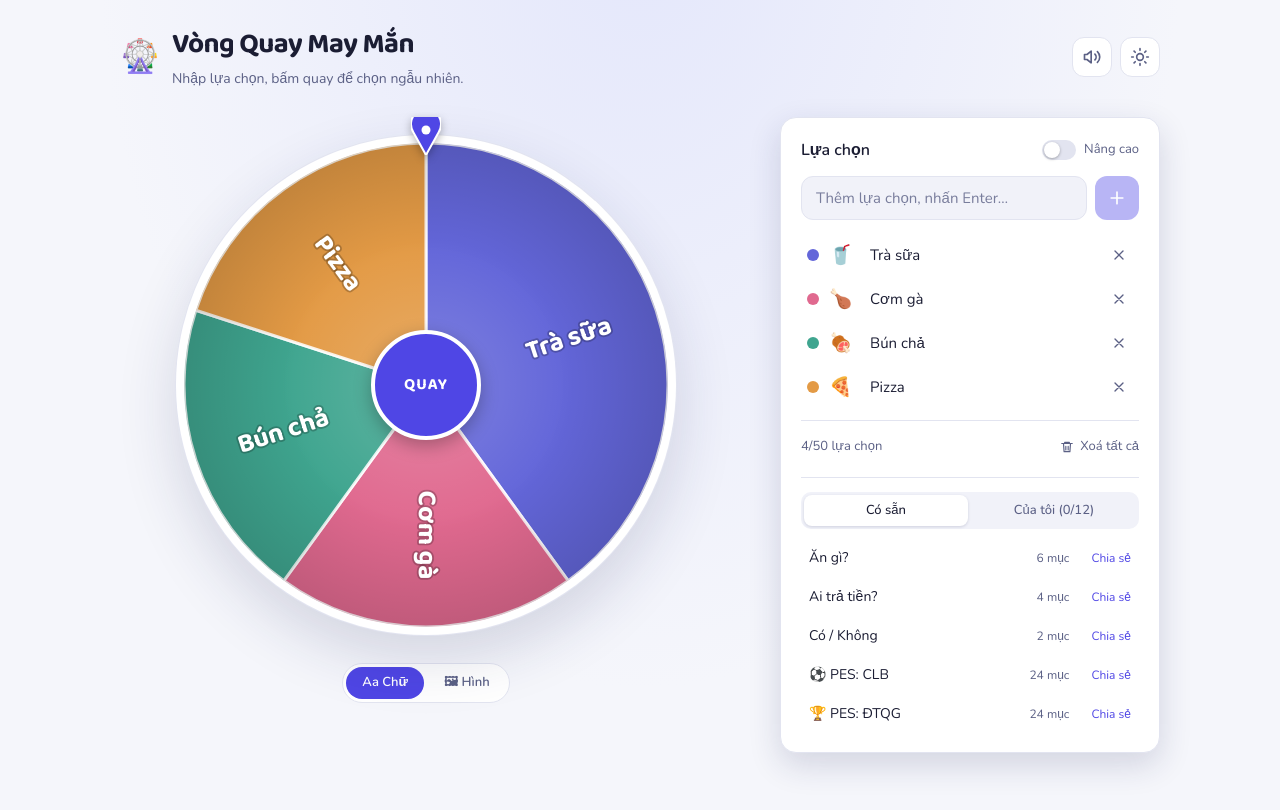
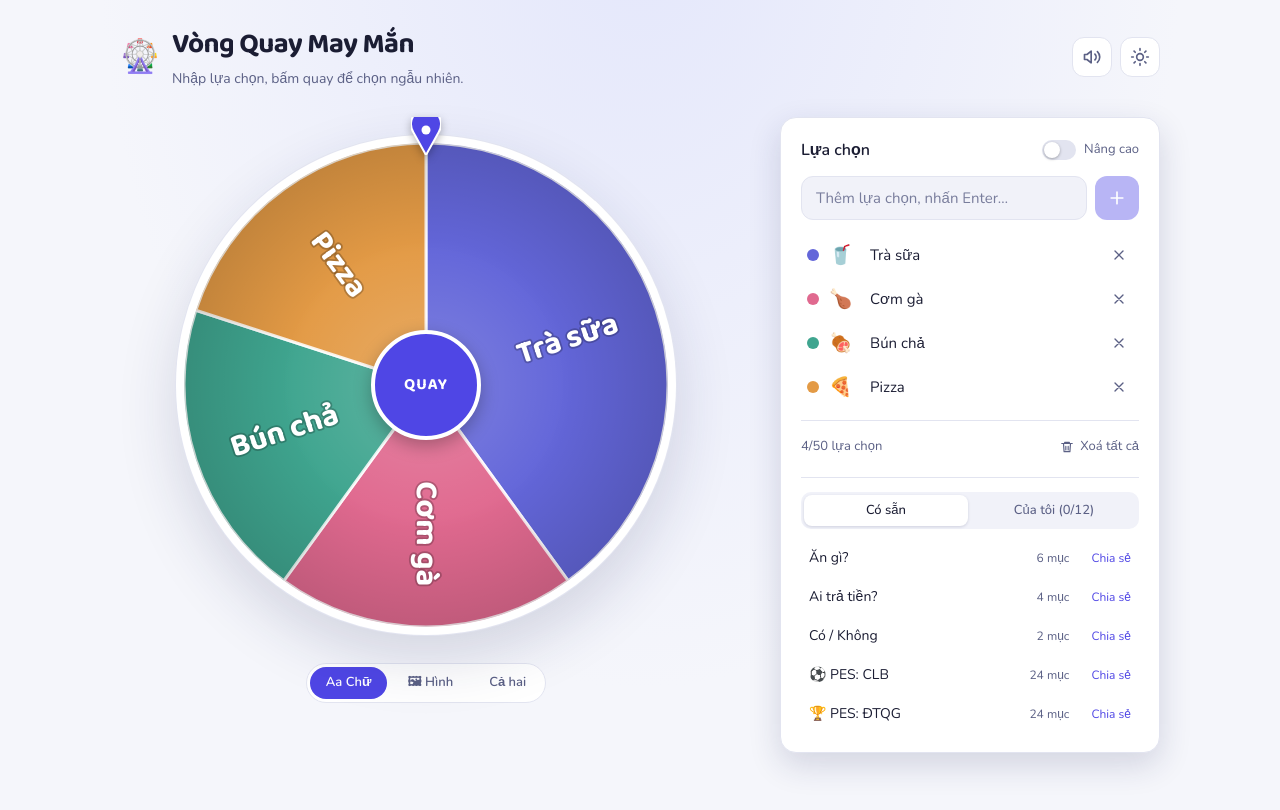
Before and after one commit to pxman1012/lucky-wheel-app, a Next.js app: page / in a window 1280 px wide. Shown: the top 810 px of the page. Built offline with nearby package versions, Linux system fonts and the light colour scheme.

Commit message:
mix text+image

```diff
--- a/components/DisplayToggle.jsx
+++ b/components/DisplayToggle.jsx
@@ -1,34 +1,36 @@
 import styles from "./DisplayToggle.module.css";
 
-/** Nút chuyển kiểu hiển thị trên vòng quay: Chữ / Hình. */
+const OPTIONS = [
+    { value: "text", label: "Aa Chữ", needsIcons: false },
+    { value: "icon", label: "🖼 Hình", needsIcons: true },
+    { value: "both", label: "Cả hai", needsIcons: true },
+];
+
+const HINT =
+    "Chưa có mục nào có hình. Chọn mẫu có hình hoặc gõ emoji ở đầu tên (vd: 🍕 Pizza).";
+
+/** Chuyển kiểu hiển thị trên vòng quay: Chữ / Hình / Cả hai. */
 export default function DisplayToggle({ value, onChange, hasIcons }) {
     return (
         <div className={styles.wrap}>
             <div className={styles.toggle} role="radiogroup" aria-label="Hiển thị trên vòng quay">
+                {OPTIONS.map((opt) => {
+                    const disabled = opt.needsIcons && !hasIcons;
+                    return (
                         <button
+                            key={opt.value}
                             type="button"
                             role="radio"
-                    aria-checked={value === "text"}
+                            aria-checked={value === opt.value}
                             className={styles.option}
-                    onClick={() => onChange("text")}
+                            onClick={() => onChange(opt.value)}
+                            disabled={disabled}
+                            title={disabled ? HINT : undefined}
                         >
-                    Aa Chữ
+                            {opt.label}
                         </button>
-                <button
-                    type="button"
-                    role="radio"
-                    aria-checked={value === "icon"}
-                    className={styles.option}
-                    onClick={() => onChange("icon")}
-                    disabled={!hasIcons}
-                    title={
-                        hasIcons
-                            ? undefined
-                            : "Chưa có mục nào có hình. Chọn mẫu có hình hoặc gõ emoji ở đầu tên (vd: 🍕 Pizza)."
-                    }
-                >
-                    🖼 Hình
-                </button>
+                    );
+                })}
             </div>
         </div>
     );
--- a/components/LuckyWheel.jsx
+++ b/components/LuckyWheel.jsx
@@ -23,7 +23,7 @@ const parseHistory = (v) =>
 
 const parseBoolean = (v) => (typeof v === "boolean" ? v : undefined);
 
-const parseDisplay = (v) => (v === "text" || v === "icon" ? v : undefined);
+const parseDisplay = (v) => (v === "text" || v === "icon" || v === "both" ? v : undefined);
 
 export default function LuckyWheel() {
     const {
@@ -55,9 +55,9 @@ export default function LuckyWheel() {
     const { segments, total } = useMemo(() => computeSegments(options), [options]);
     const { muted, toggleMuted, unlock, tick, win } = useSound();
 
-    // Chỉ hiện hình khi có ít nhất một mục có hình.
+    // Chế độ Hình / Cả hai chỉ có tác dụng khi có ít nhất một mục có hình.
     const hasIcons = options.some((o) => o.icon);
-    const display = displayMode === "icon" && hasIcons ? "icon" : "text";
+    const display = displayMode !== "text" && hasIcons ? displayMode : "text";
 
     const dialRef = useRef(null);
     const pointerRef = useRef(null);
--- a/components/Wheel.jsx
+++ b/components/Wheel.jsx
@@ -8,32 +8,37 @@ import styles from "./Wheel.module.css";
 const SIZE = 400;
 const C = SIZE / 2; // tâm
 const R = SIZE / 2; // bán kính
-const LABEL_CENTER = 124; // khoảng cách từ tâm tới giữa nhãn chữ
-const LABEL_LENGTH = 122; // chiều dài tối đa của nhãn chữ
-const ICON_CENTER = 140; // khoảng cách từ tâm tới giữa icon
+const EDGE = 188; // mép ngoài của nội dung (cách rìa vòng 12 đơn vị) - hình và chữ đều căn từ đây
+const INNER = 58; // mép trong, chừa chỗ cho nút QUAY ở tâm
+const GAP = 8; // khoảng cách giữa hình và chữ
+const CENTER_BELOW = 9; // dưới số ô này: chữ căn giữa dải [INNER, mép ngoài] thay vì dính rìa
 
-function layoutLabel(label, sweep, count) {
-    const base = count <= 6 ? 22 : count <= 10 ? 18 : 15;
-    const arc = (2 * Math.PI * LABEL_CENTER * sweep) / 360; // bề ngang ô tại vị trí nhãn
+/** Cỡ chữ + nội dung đã cắt để vừa trong khoảng từ INNER tới `dEnd`. */
+function fitText(label, sweep, count, dEnd, shrink = 0) {
+    const length = dEnd - INNER;
+    const base =
+        (count <= 4 ? 26 : count <= 6 ? 22 : count <= 10 ? 18 : 15) - shrink;
+    const arc = (2 * Math.PI * ((dEnd + INNER) / 2) * sweep) / 360; // bề ngang ô quanh vùng chữ
     const fontSize = Math.max(9, Math.min(base, arc * 0.55));
-    const maxChars = Math.max(2, Math.floor(LABEL_LENGTH / (fontSize * 0.55)));
+    const maxChars = Math.max(2, Math.floor(length / (fontSize * 0.55)));
     return { fontSize, text: truncate(label, maxChars) };
 }
 
-function iconSize(sweep) {
-    const arc = (2 * Math.PI * ICON_CENTER * sweep) / 360;
-    return Math.max(16, Math.min(52, arc * 0.72));
+/** Cỡ hình vừa với bề ngang ô tại bán kính `radius`. */
+function fitIcon(sweep, max, radius = EDGE - 18) {
+    const arc = (2 * Math.PI * radius * sweep) / 360;
+    return Math.max(16, Math.min(max, arc * 0.72));
 }
 
-/** Icon trong một ô: emoji, cờ (cắt tròn) hoặc logo (nền trắng). */
-function SliceIcon({ icon, x, size, flip, clipId, onError }) {
+/** Icon trong một ô, tâm tại (cx, C): emoji, cờ (cắt tròn) hoặc logo (nền trắng). */
+function SliceIcon({ icon, cx, size, flip, clipId, onError }) {
     const half = size / 2;
-    const rotate = flip ? `rotate(180 ${x} ${C})` : undefined;
+    const rotate = flip ? `rotate(180 ${cx} ${C})` : undefined; // nửa trái: lật để hình luôn thẳng
 
     if (icon.type === "emoji") {
         return (
             <text
-                x={x}
+                x={cx}
                 y={C}
                 transform={rotate}
                 textAnchor="middle"
@@ -50,12 +55,12 @@ function SliceIcon({ icon, x, size, flip, clipId, onError }) {
     return (
         <g transform={rotate}>
             <clipPath id={clipId}>
-                <circle cx={x} cy={C} r={half} />
+                <circle cx={cx} cy={C} r={half} />
             </clipPath>
-            <circle cx={x} cy={C} r={half + 2} fill="#fff" />
+            <circle cx={cx} cy={C} r={half + 2} fill="#fff" />
             <image
                 href={icon.src}
-                x={x - box / 2}
+                x={cx - box / 2}
                 y={C - box / 2}
                 width={box}
                 height={box}
@@ -69,7 +74,14 @@ function SliceIcon({ icon, x, size, flip, clipId, onError }) {
 
 /**
  * Vòng quay dạng SVG. `dialRef` trỏ vào <svg> để useSpin ghi góc quay trực tiếp.
- * `display`: "text" hiện chữ, "icon" hiện hình (mục không có hình hoặc hình lỗi thì hiện chữ).
+ * `display`:
+ *   "text" - chỉ chữ
+ *   "icon" - chỉ hình (mục không có hình hoặc hình lỗi thì hiện chữ)
+ *   "both" - hình sát rìa ngoài, chữ nằm phía trong hình
+ *
+ * Vị trí chữ:
+ *   nhiều ô (>= CENTER_BELOW) - chữ dính rìa ngoài
+ *   ít ô (< CENTER_BELOW)     - chữ căn giữa dải bán kính, không bị trống ở giữa
  */
 export default function Wheel({
     segments,
@@ -83,6 +95,7 @@ export default function Wheel({
     const [brokenIcons, setBrokenIcons] = useState(() => new Set());
     const canSpin = total > 0 && !spinning;
     const only = segments.length === 1 ? segments[0] : null;
+    const centered = segments.length < CENTER_BELOW;
 
     const markBroken = (icon) => setBrokenIcons((prev) => new Set(prev).add(icon));
 
@@ -147,38 +160,86 @@ export default function Wheel({
                     {segments.map((s) => {
                         const flip = s.mid > 180; // nửa trái: lật để luôn đọc xuôi
                         const icon =
-                            display === "icon" && s.icon && !brokenIcons.has(s.icon)
+                            display !== "text" && s.icon && !brokenIcons.has(s.icon)
                                 ? resolveIcon(s.icon)
                                 : null;
+                        const showText = display !== "icon" || !icon;
+                        const both = display === "both";
+
+                        // Mép ngoài của chữ: sát rìa, hoặc lùi vào trong nếu có hình đứng ngoài.
+                        let textEdge = EDGE;
+                        let iconNode = null;
+                        let textX = null; // tâm chữ khi căn giữa cùng hình (chế độ "both")
 
                         if (icon) {
-                            return (
-                                <g key={s.id} transform={`rotate(${s.mid - 90} ${C} ${C})`}>
+                            // Ít ô: ô rộng nên cho hình to hơn và tính cỡ theo bán kính giữa dải.
+                            const maxIcon = both ? (centered ? 56 : 40) : centered ? 84 : 52;
+                            const size = fitIcon(
+                                s.sweep,
+                                maxIcon,
+                                centered ? (INNER + EDGE) / 2 : EDGE - 18
+                            );
+                            let iconX = C + EDGE - size / 2; // mặc định: sát rìa ngoài
+                            textEdge = EDGE - size - GAP;
+
+                            if (centered) {
+                                if (showText) {
+                                    // "both": đặt cả cụm [chữ + khoảng cách + hình] vào giữa dải.
+                                    const { fontSize, text } = fitText(
+                                        s.label,
+                                        s.sweep,
+                                        segments.length,
+                                        textEdge,
+                                        2
+                                    );
+                                    const w = Math.min(
+                                        textEdge - INNER,
+                                        text.length * fontSize * 0.55
+                                    );
+                                    const start = INNER + (EDGE - INNER - (w + GAP + size)) / 2;
+                                    textX = C + start + w / 2;
+                                    iconX = C + start + w + GAP + size / 2;
+                                } else {
+                                    // "icon": hình nằm giữa dải.
+                                    iconX = C + (INNER + EDGE) / 2;
+                                }
+                            }
+
+                            iconNode = (
                                 <SliceIcon
                                     icon={icon}
-                                        x={C + ICON_CENTER}
-                                        size={iconSize(s.sweep)}
+                                    cx={iconX}
+                                    size={size}
                                     flip={flip}
                                     clipId={`lw-clip-${s.id}`}
                                     onError={() => markBroken(s.icon)}
                                 />
-                                </g>
                             );
                         }
 
-                        const { fontSize, text } = layoutLabel(
+                        let textNode = null;
+                        if (showText) {
+                            const { fontSize, text } = fitText(
                                 s.label,
                                 s.sweep,
-                            segments.length
+                                segments.length,
+                                textEdge,
+                                icon ? 2 : 0
                             );
-                        const x = C + LABEL_CENTER;
-                        return (
-                            <g key={s.id} transform={`rotate(${s.mid - 90} ${C} ${C})`}>
+
+                            // Ít ô: đặt chữ ở giữa dải [INNER, textEdge], căn giữa theo chiều ngang.
+                            // Nhiều ô: dính mép ngoài - nửa phải chữ kết thúc tại mép,
+                            // nửa trái (lật 180°) chữ bắt đầu tại mép.
+                            const x =
+                                textX ?? C + (centered ? (INNER + textEdge) / 2 : textEdge);
+                            const anchor = centered ? "middle" : flip ? "start" : "end";
+
+                            textNode = (
                                 <text
                                     x={x}
                                     y={C}
                                     transform={flip ? `rotate(180 ${x} ${C})` : undefined}
-                                    textAnchor="middle"
+                                    textAnchor={anchor}
                                     dominantBaseline="central"
                                     fontSize={fontSize}
                                     fill="#fff"
@@ -194,6 +255,13 @@ export default function Wheel({
                                 >
                                     {text}
                                 </text>
+                            );
+                        }
+
+                        return (
+                            <g key={s.id} transform={`rotate(${s.mid - 90} ${C} ${C})`}>
+                                {textNode}
+                                {iconNode}
                             </g>
                         );
                     })}
```
Lines whose indentation alone changed are shown as unchanged.
